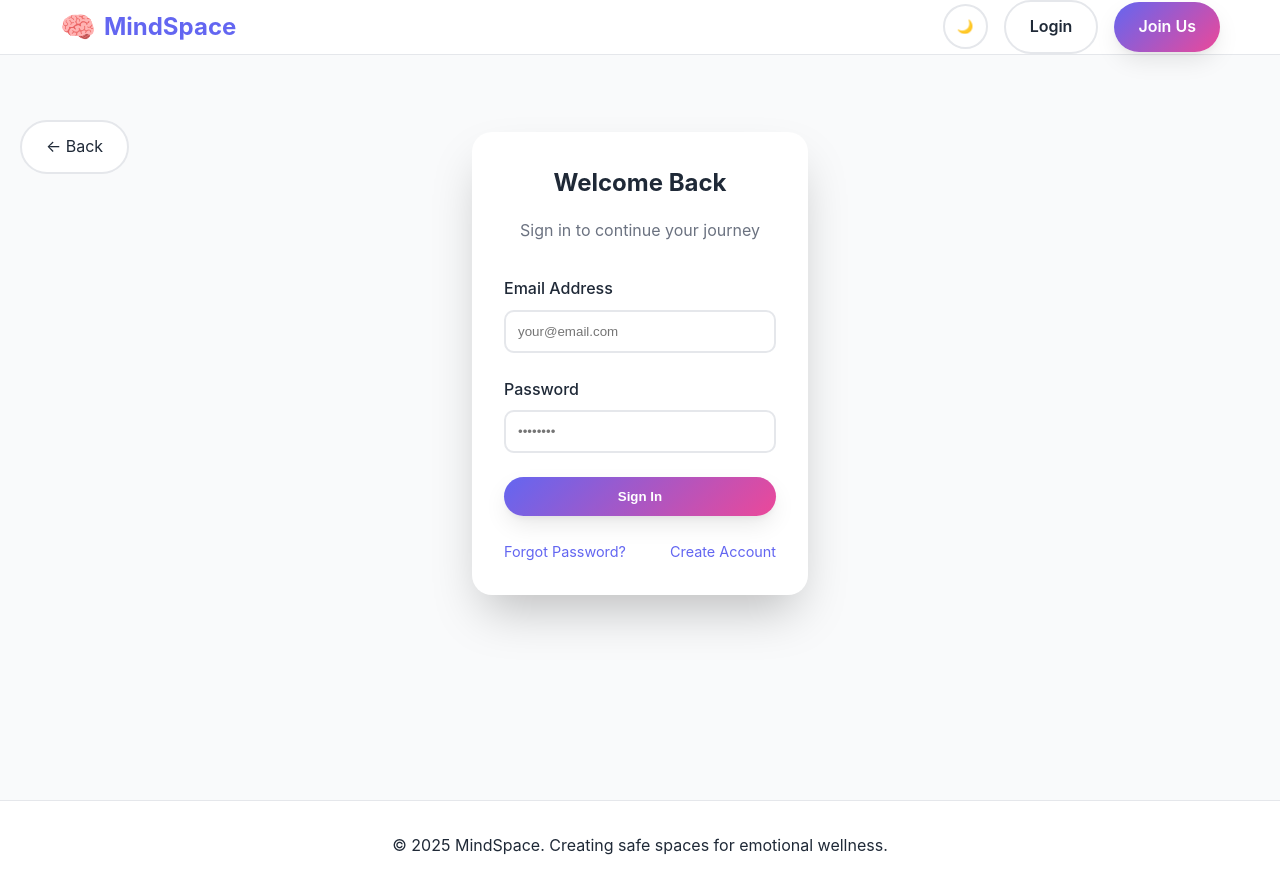
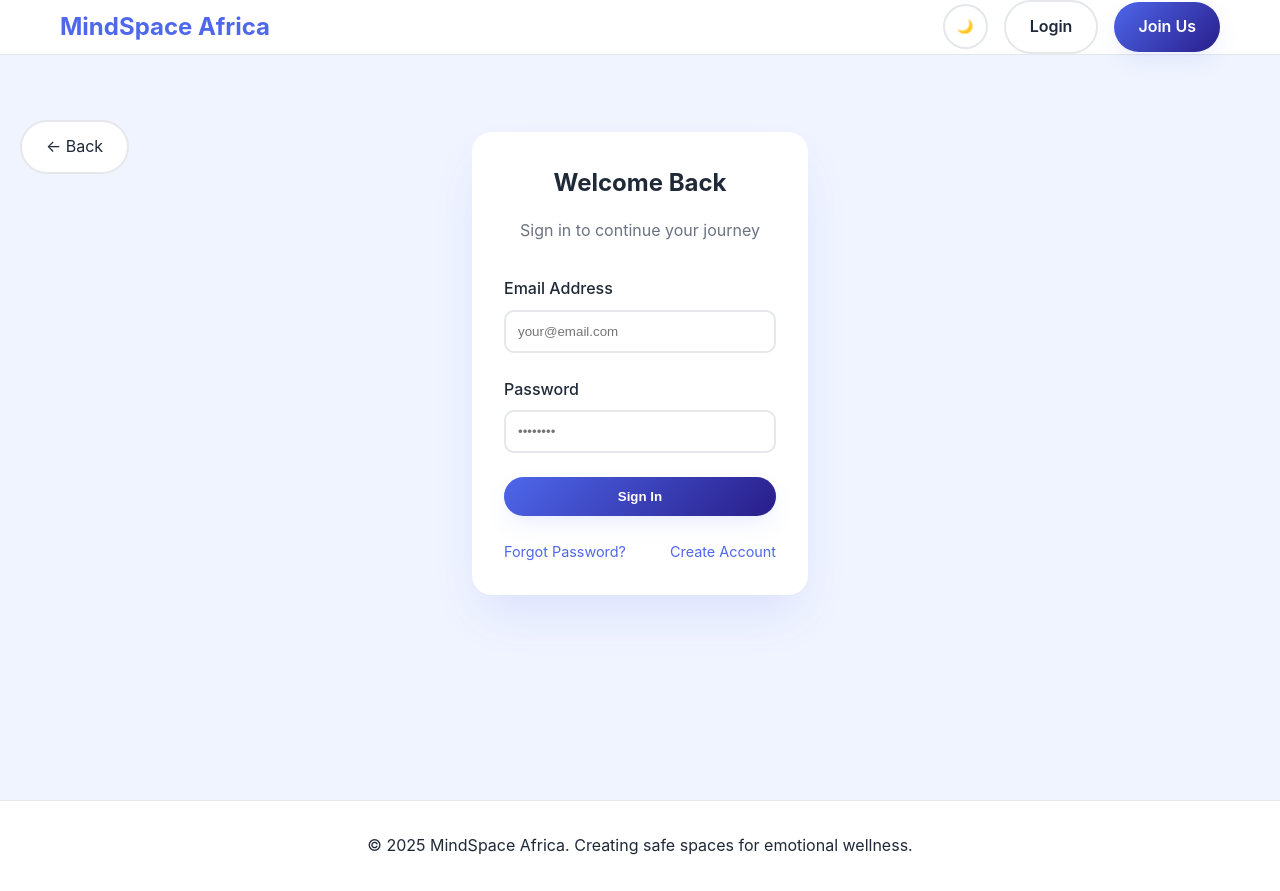
Before and after one commit to mash20-dot/mindspace-frontend, a plain HTML site: page index.html in a window 1280 px wide. Both pictures are taken after a click on the link "Login". Drawn offline with Linux system fonts and the light colour scheme.

Commit message:
made color changes

```diff
--- a/index.html
+++ b/index.html
@@ -4,7 +4,7 @@
 <head>
     <meta charset="UTF-8">
     <meta name="viewport" content="width=device-width, initial-scale=1.0">
-    <title>MindSpace - Your Safe Space for Emotional Support</title>
+    <title>MindSpace Africa - Your Safe Space for Emotional Support</title>
     <style>
         * {
             margin: 0;
@@ -13,24 +13,24 @@
         }
 
         :root {
-            --primary-color: #6366f1;
-            --primary-dark: #4f46e5;
-            --secondary-color: #ec4899;
-            --accent-color: #10b981;
+            --primary-color: #4E67EB;
+            --primary-dark: #291D89;
+            --secondary-color: #F0F4FF;
+            --accent-color: #6366f1;
             --text-primary: #1f2937;
             --text-secondary: #6b7280;
-            --bg-primary: #ffffff;
-            --bg-secondary: #f9fafb;
-            --bg-card: #ffffff;
+            --bg-primary: #FFFFFF;
+            --bg-secondary: #F0F4FF;
+            --bg-card: #FFFFFF;
             --border-color: #e5e7eb;
-            --shadow: 0 10px 25px -3px rgba(0, 0, 0, 0.1), 0 4px 6px -2px rgba(0, 0, 0, 0.05);
-            --shadow-lg: 0 25px 50px -12px rgba(0, 0, 0, 0.25);
+            --shadow: 0 10px 25px -3px rgba(78, 103, 235, 0.1), 0 4px 6px -2px rgba(78, 103, 235, 0.05);
+            --shadow-lg: 0 25px 50px -12px rgba(78, 103, 235, 0.15);
         }
 
         [data-theme="dark"] {
-            --text-primary: #f9fafb;
+            --text-primary: #FFFFFF;
             --text-secondary: #d1d5db;
-            --bg-primary: #111827;
+            --bg-primary: #291D89;
             --bg-secondary: #1f2937;
             --bg-card: #374151;
             --border-color: #4b5563;
@@ -85,12 +85,6 @@
             text-decoration: none;
         }
 
-        .logo::before {
-            content: "🧠";
-            margin-right: 0.5rem;
-            font-size: 1.8rem;
-        }
-
         .nav-buttons {
             display: flex;
             gap: 1rem;
@@ -129,7 +123,7 @@
         }
 
         .btn-primary {
-            background: linear-gradient(135deg, var(--primary-color), var(--secondary-color));
+            background: linear-gradient(135deg, var(--primary-color), var(--primary-dark));
             color: white;
             box-shadow: var(--shadow);
         }
@@ -166,8 +160,8 @@
             left: 0;
             right: 0;
             bottom: 0;
-            background: radial-gradient(circle at 30% 20%, rgba(99, 102, 241, 0.1) 0%, transparent 50%),
-                radial-gradient(circle at 70% 80%, rgba(236, 72, 153, 0.1) 0%, transparent 50%);
+            background: radial-gradient(circle at 30% 20%, rgba(78, 103, 235, 0.08) 0%, transparent 50%),
+                radial-gradient(circle at 70% 80%, rgba(41, 29, 137, 0.08) 0%, transparent 50%);
             pointer-events: none;
         }
 
@@ -180,7 +174,7 @@
             font-size: clamp(2.5rem, 5vw, 4rem);
             font-weight: 800;
             margin-bottom: 1.5rem;
-            background: linear-gradient(135deg, var(--primary-color), var(--secondary-color));
+            background: linear-gradient(135deg, var(--primary-color), var(--primary-dark));
             -webkit-background-clip: text;
             -webkit-text-fill-color: transparent;
             background-clip: text;
@@ -240,6 +234,7 @@
         .feature-icon {
             font-size: 3rem;
             margin-bottom: 1rem;
+            display: none;
         }
 
         .feature-card h3 {
@@ -257,7 +252,7 @@
         .cta {
             padding: 6rem 0;
             text-align: center;
-            background: linear-gradient(135deg, var(--primary-color), var(--secondary-color));
+            background: linear-gradient(135deg, var(--primary-color), var(--primary-dark));
             color: white;
         }
 
@@ -333,12 +328,13 @@
         .user-type-btn:hover,
         .user-type-btn.active {
             border-color: var(--primary-color);
-            background: rgba(99, 102, 241, 0.1);
+            background: var(--secondary-color);
         }
 
         .user-type-btn .icon {
             font-size: 2rem;
             margin-bottom: 0.5rem;
+            display: none;
         }
 
         .user-type-btn .title {
@@ -381,7 +377,7 @@
         .form-group textarea:focus {
             outline: none;
             border-color: var(--primary-color);
-            box-shadow: 0 0 0 3px rgba(99, 102, 241, 0.1);
+            box-shadow: 0 0 0 3px rgba(78, 103, 235, 0.1);
         }
 
         .auth-links {
@@ -447,7 +443,7 @@
     <!-- Header -->
     <header>
         <nav class="container">
-            <a href="#" class="logo">MindSpace</a>
+            <a href="#" class="logo">MindSpace Africa</a>
             <div class="nav-buttons">
                 <button class="theme-toggle" id="themeToggle">🌙</button>
                 <a href="#" class="btn btn-secondary" onclick="showPage('login')">Login</a>
@@ -475,7 +471,7 @@
         <!-- Features Section -->
         <section class="features">
             <div class="container">
-                <h2>Why Choose MindSpace?</h2>
+                <h2>Why Choose MindSpace Africa?</h2>
                 <div class="features-grid">
                     <div class="feature-card">
                         <div class="feature-icon">🔒</div>
@@ -533,17 +529,15 @@
         <a href="#" class="back-btn" onclick="goBack()">← Back</a>
         <div class="auth-container">
             <div class="auth-card">
-                <h2>Join MindSpace</h2>
+                <h2>Join MindSpace Africa</h2>
                 <p>Choose how you'd like to participate in our community</p>
 
                 <div class="user-type-selector">
                     <div class="user-type-btn" onclick="showPage('userSignup')">
-                        <div class="icon">👤</div>
                         <div class="title">Join as User</div>
                         <div class="desc">Seeking support and community connection</div>
                     </div>
                     <div class="user-type-btn" onclick="showPage('counselorSignup')">
-                        <div class="icon">🎓</div>
                         <div class="title">Join as Counselor</div>
                         <div class="desc">Licensed mental health professional</div>
                     </div>
@@ -710,7 +704,7 @@
     <!-- Footer -->
     <footer>
         <div class="container">
-            <p>&copy; 2025 MindSpace. Creating safe spaces for emotional wellness.</p>
+            <p>&copy; 2025 MindSpace Africa. Creating safe spaces for emotional wellness.</p>
         </div>
     </footer>
 
```
